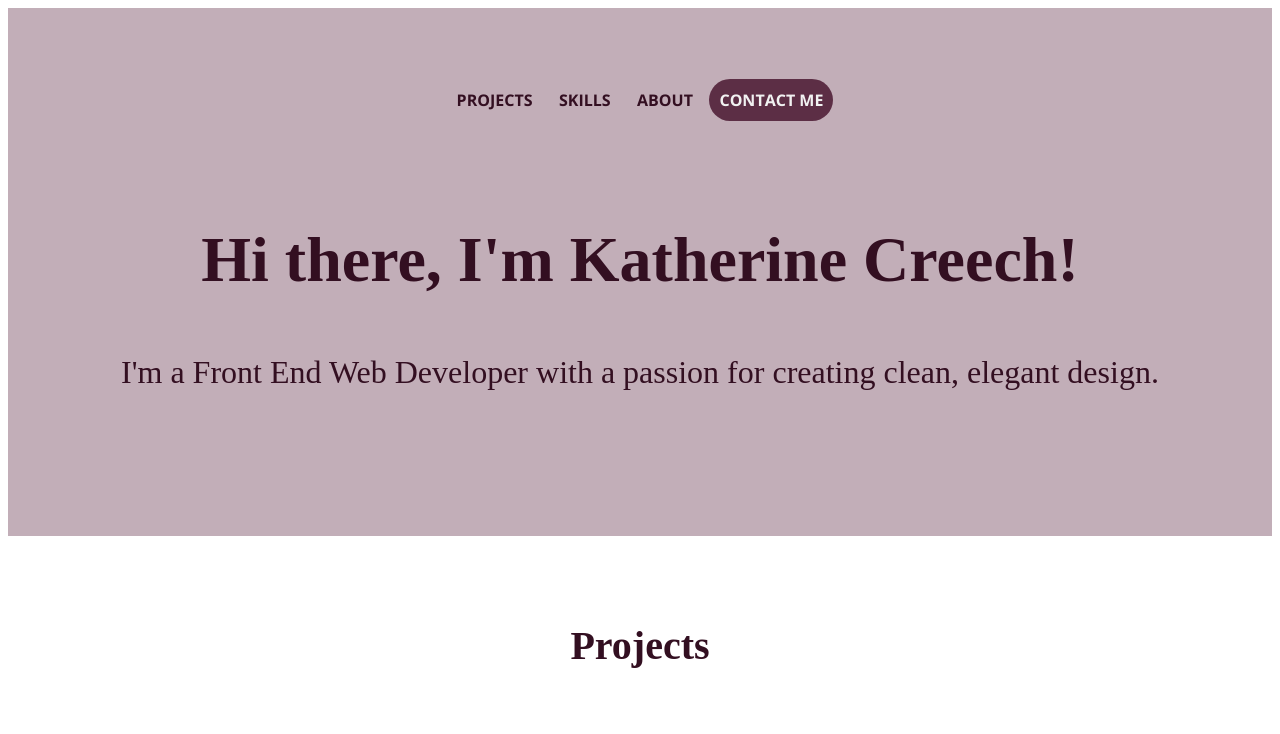
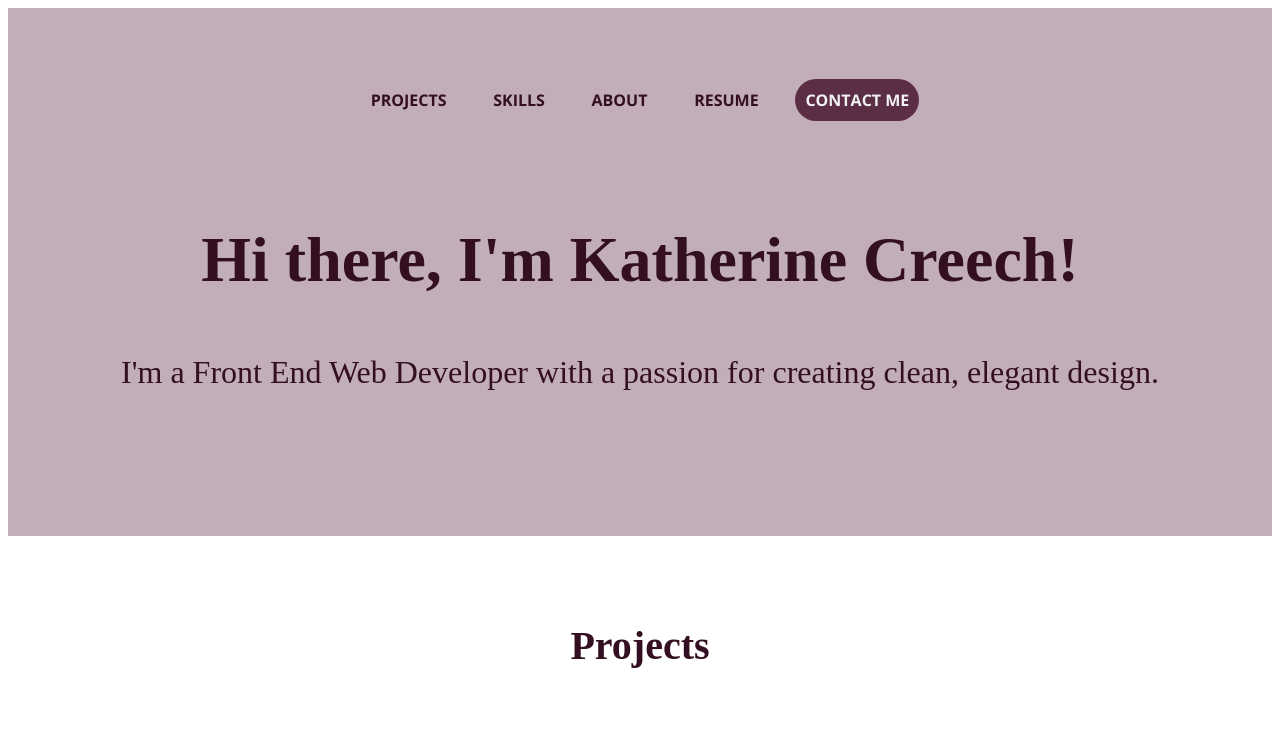
Before and after one commit to KatherineMarlo/portfolio-website, a website built with Parcel: page index.html in a window 1280 px wide. Shown: the top 734 px of the page. Built offline with nearby package versions, Linux system fonts and the light colour scheme; a web font is replaced by a local one.

Commit message:
Updated navigation links and spacing

```diff
--- a/css/main.css
+++ b/css/main.css
@@ -1020,7 +1020,7 @@ footer .social-icons li i {
   /* header */
 
   header nav {
-    width: 45%;
+    width: 65%;
   }
 
   nav ul li a {
--- a/index.html
+++ b/index.html
@@ -45,6 +45,7 @@
           <li><a href="#projects">Projects</a></li>
           <li><a href="#skills">Skills</a></li>
           <li><a href="#about">About</a></li>
+          <li><a href="https://docs.google.com/document/d/1zmXjS4CTngJea6MLCx6ICXuLib0N7LfNtVNqocEz7z8/edit?usp=sharing">Resume</a></li>
           <li><a href="#contact" id="contact-link">Contact Me</a></li>
         </ul>
       </nav>
```
